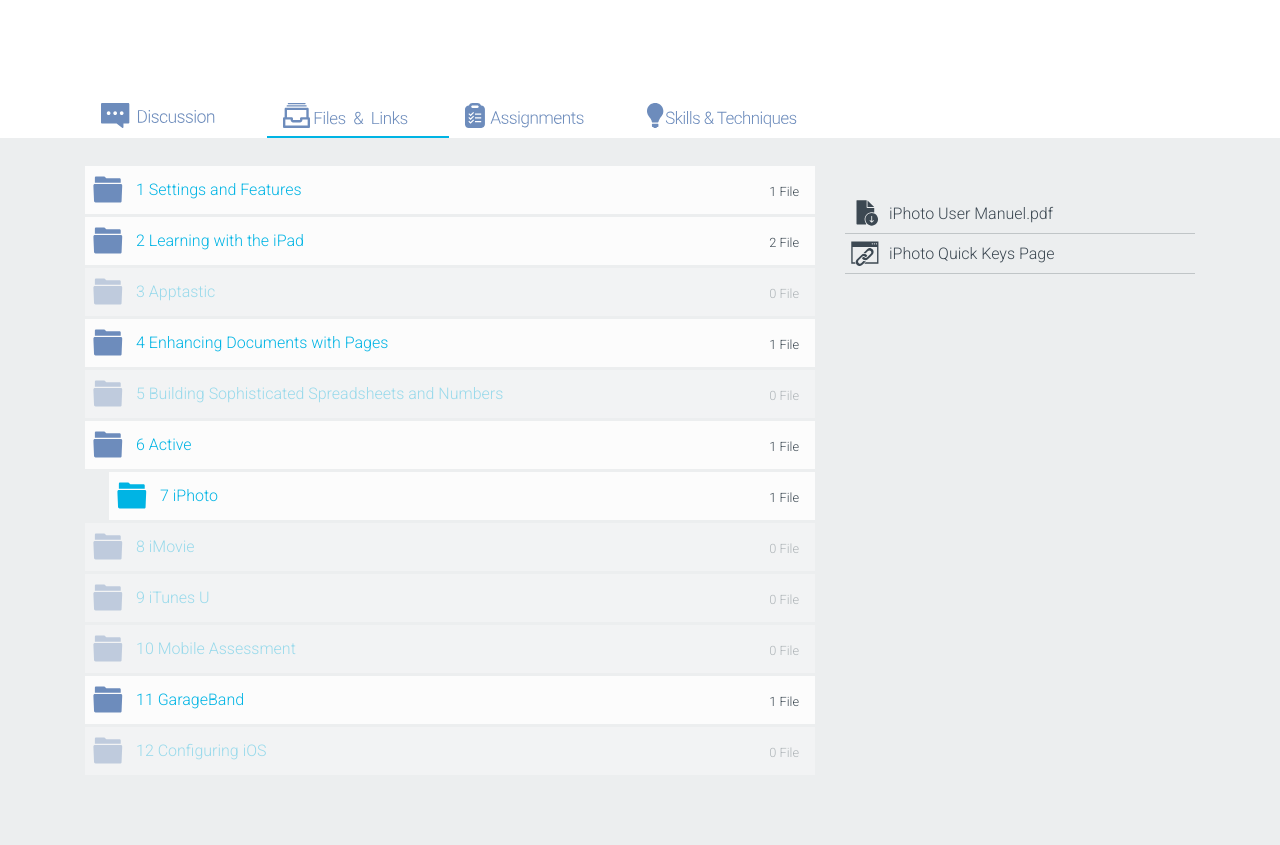
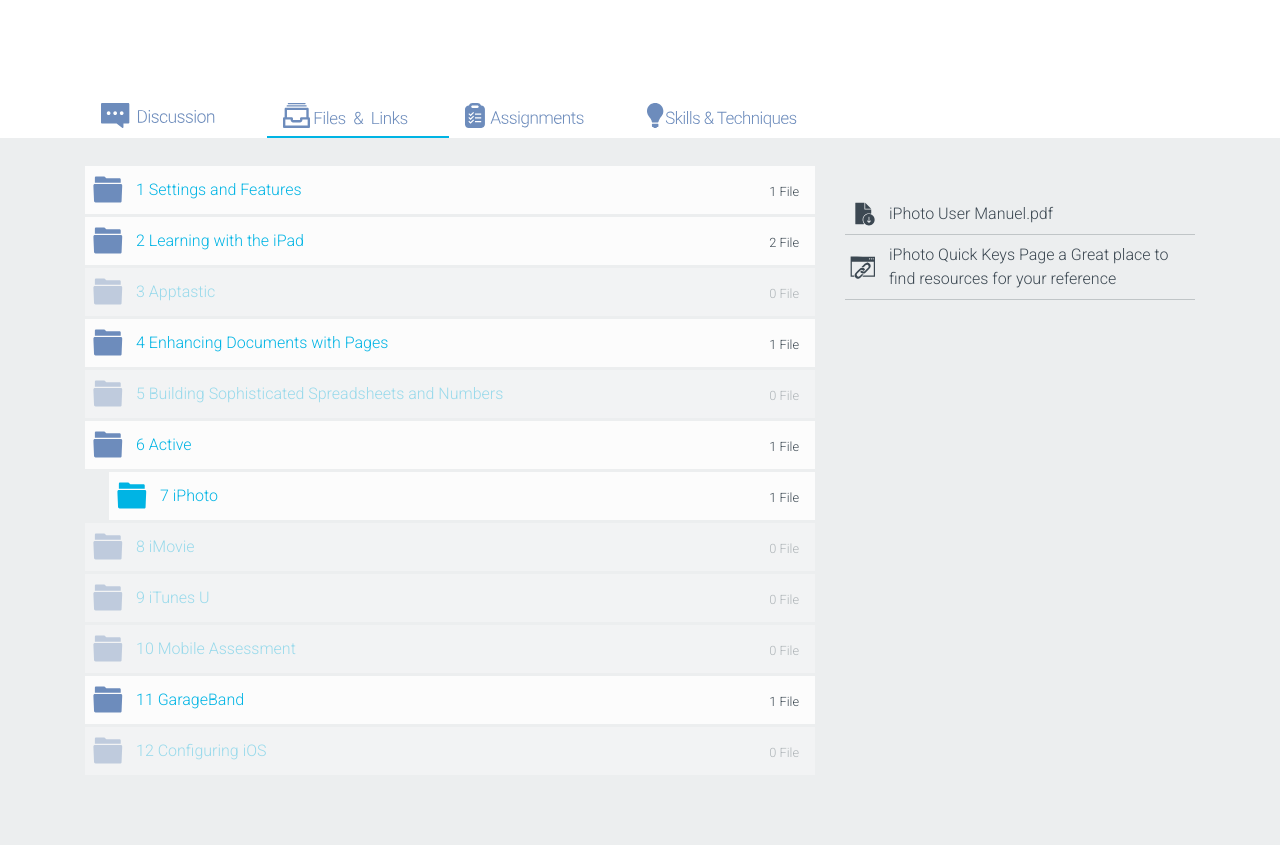
Before and after one commit to JaySoftye/_opd3-foundationtemp, a PHP site: page /course-details.php in a window 1280 px wide, after a click that opens the changed part. Shown: the part 1088-1933 px from the top of the page. Run offline with PHP 8.4, Linux system fonts and the light colour scheme; some libraries are stand-ins or nearby versions.

Commit message:
Course Details Files and Links menu update
text wrap for long titled files/links

```diff
--- a/category-details-admin-menu.php
+++ b/category-details-admin-menu.php
@@ -28,10 +28,10 @@
               </div>
               <div class="col-1 align-self-center text-center no-padding">or</div>
               <div class="col-5 profile-plan-menu">
-                <button class="dropdown-toggle playlist-btn" type="button" name="" data-toggle="dropdown" aria-haspopup="true" aria-expanded="false">Select Playlist... <span class="profile-plan-menu-item"></span></button>
+                <button class="dropdown-toggle playlist-btn" type="button" name="" data-toggle="dropdown" aria-haspopup="true" aria-expanded="false">Select Playlist... </button>
                   <ul class="dropdown-menu">
                     <li><a href="#" class="teq-blue-text">All</a></li>
-                    <li><a href="#">Certifications</a></li>
+                    <li><a href="#">this is the name of a really really really super long school. It is for display purpose only.</a></li>
                     <li><a href="#">[on Demand]</a></li>
                   </ul>
               </div>
--- a/course-details-resources.php
+++ b/course-details-resources.php
@@ -162,7 +162,7 @@
               <div role="tabpanel" class="tab-pane fade" id="session-6"></div>
               <div role="tabpanel" class="tab-pane fade active show" id="session-7">
                 <a href="#" class="file">iPhoto User Manuel.pdf</a>
-                <a href="#" class="link">iPhoto Quick Keys Page</a>
+                <a href="#" class="link">iPhoto Quick Keys Page a Great place to find resources for your reference</a>
               </div>
               <div role="tabpanel" class="tab-pane fade" id="session-8"></div>
               <div role="tabpanel" class="tab-pane fade" id="session-9"></div>
--- a/css/course-details.css
+++ b/css/course-details.css
@@ -176,14 +176,13 @@ ul.nav.files-list li a.nav-link:hover, ul.nav.files-list li a.nav-link:focus, ul
 }
 
 div.files-list-attachments a {
-  height: 2.5rem;
   background-color: transparent;
   background-repeat: no-repeat;
-  background-position: left top;
+  background-position: left center;
+  background-size: 10%;
   display: block;
   border-bottom: thin solid rgba(60, 72, 82, 0.25);
-  padding-top: .5rem;
-  padding-left: 2.75rem;
+  padding: .5rem 0 .5rem 2.75rem;
   text-align: left;
   color: rgb(60, 72, 82);
 }
--- a/css/course-library_category-details.css
+++ b/css/course-library_category-details.css
@@ -261,7 +261,7 @@ div.modal.add-to-playlist img {
   margin-right: .5rem;
 }
 
-form#add-to-playlist-form .dropdown-toggle {
+form#add-to-playlist-form button.dropdown-toggle {
   width: 100%;
   background: rgba(109, 140, 188, 1) url('images/dropdown-arrow-white-icon.svg') no-repeat 90% center;
   padding: .5rem .75rem .5rem 1.75rem;
@@ -269,8 +269,12 @@ form#add-to-playlist-form .dropdown-toggle {
   border: 1px solid rgba(0,0,0,.15);
   border-radius: 5rem;
   text-align: left;
+  white-space: nowrap;
+  text-overflow: ellipsis;
   font-size: 1rem;
-  line-height: 1.25;
   color: white;
   cursor: pointer;
+  overflow: hidden;
 }
+
+form#add-to-playlist-form
```
